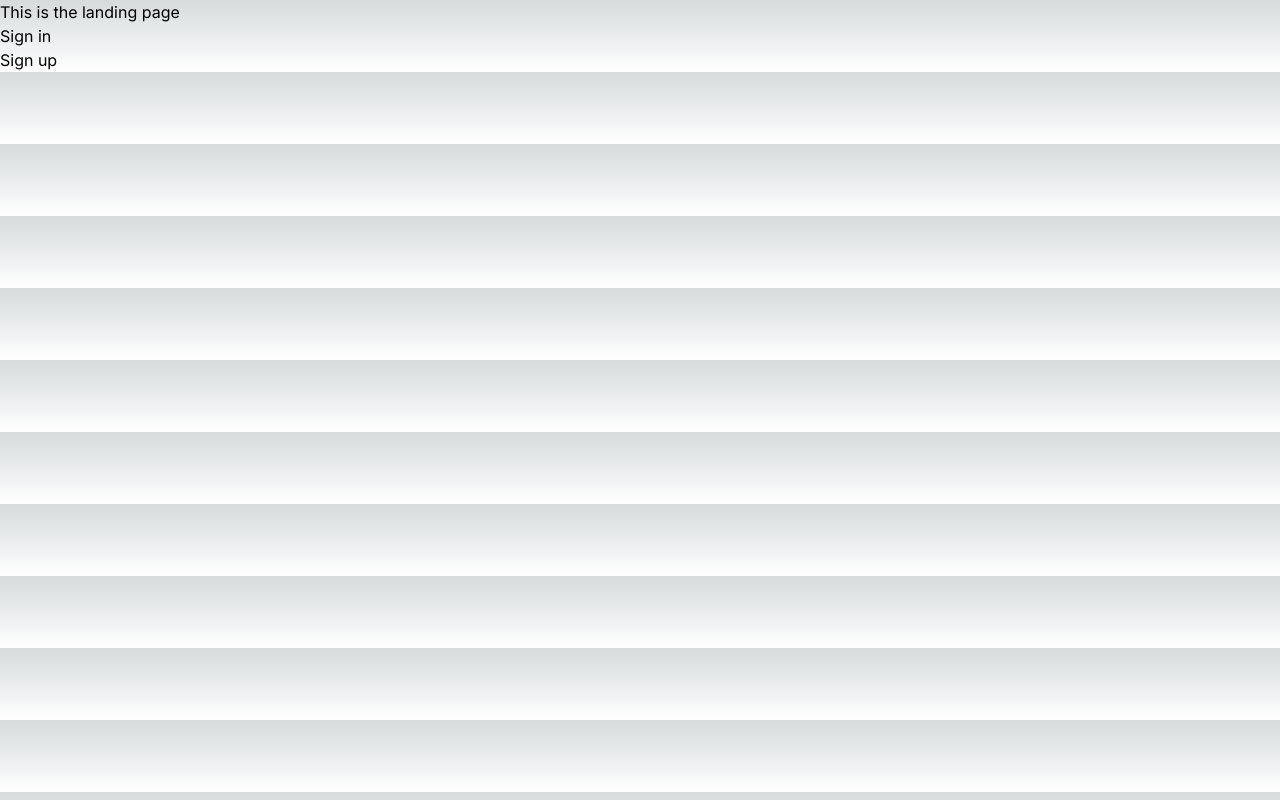
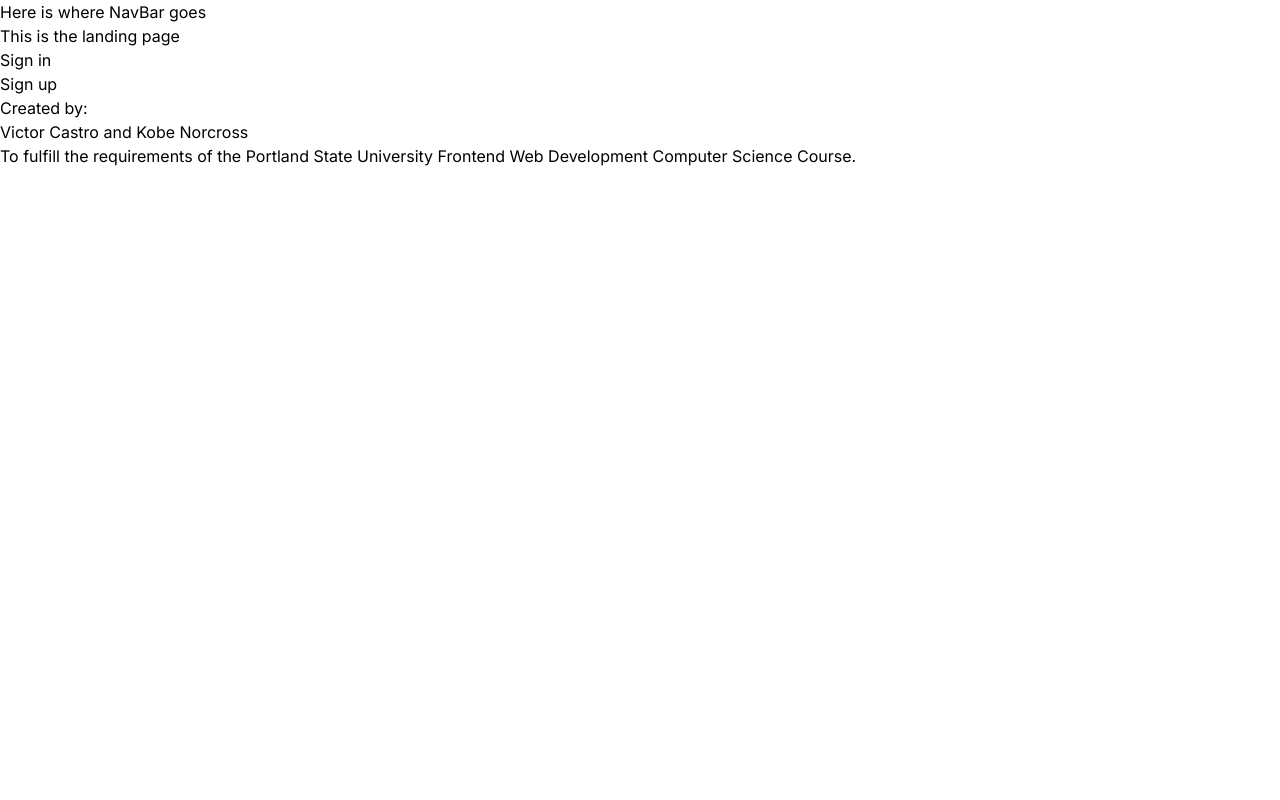
Before and after one commit to Norcrossover/fitness-finesse, a Next.js app: page / in a window 1280 px wide. Built offline with nearby package versions, Linux system fonts and the light colour scheme.

Commit message:
Created simple layout for landing page

```diff
--- a/app/globals.css
+++ b/app/globals.css
@@ -7,23 +7,11 @@
   --background-start-rgb: 214, 219, 220;
   --background-end-rgb: 255, 255, 255;
 }
-
-@media (prefers-color-scheme: dark) {
-  :root {
-    --foreground-rgb: 255, 255, 255;
-    --background-start-rgb: 0, 0, 0;
-    --background-end-rgb: 0, 0, 0;
-  }
-}
-
+html,
 body {
-  color: rgb(var(--foreground-rgb));
-  background: linear-gradient(
-      to bottom,
-      transparent,
-      rgb(var(--background-end-rgb))
-    )
-    rgb(var(--background-start-rgb));
+  height: 100%;
+  margin: 0;
+  padding: 0;
 }
 
 @layer utilities {
--- a/app/layout.tsx
+++ b/app/layout.tsx
@@ -2,7 +2,7 @@ import type { Metadata } from "next";
 import { Inter } from "next/font/google";
 import { ClerkProvider } from "@clerk/nextjs";
 import "./globals.css";
-
+import Footer from "@/components/layout/Footer";
 const inter = Inter({ subsets: ["latin"] });
 
 export const metadata: Metadata = {
@@ -18,8 +18,11 @@ export default function RootLayout({
   return (
     <ClerkProvider>
       <html lang="en">
-        {/* Create a Layout component here for all apps in the components section and import it here to pass in the children to */}
-        <body className={inter.className}>{children}</body>
+        <body className={`${inter.className} bg-slate-300 text-slate-900`}>
+          <div className="h-1/6">Here is where NavBar goes</div>
+          {children}
+          <Footer />
+        </body>
       </html>
     </ClerkProvider>
   );
--- a/app/page.tsx
+++ b/app/page.tsx
@@ -3,7 +3,7 @@ import { SignInButton, SignUpButton } from "@clerk/nextjs";
 
 export default function Home() {
   return (
-    <main className="flex gap-4 flex-col items-center align-items-center p-24 h-full">
+    <main className="h-4/6 flex gap-4 flex-col items-center align-items-center p-24">
       <h1>This is the landing page</h1>
       <div className="border border-white rounded-xl">
         <SignInButton
--- /dev/null
+++ b/components/layout/Footer.tsx
@@ -0,0 +1,16 @@
+import React from "react";
+
+export default function Footer() {
+  return (
+    <footer className="flex-col h-1/6">
+      <div className="flex">
+        <p>Created by: </p>
+        <p>Victor Castro and Kobe Norcross</p>
+      </div>
+      <p>
+        To fulfill the requirements of the Portland State University Frontend
+        Web Development Computer Science Course.
+      </p>
+    </footer>
+  );
+}
```
